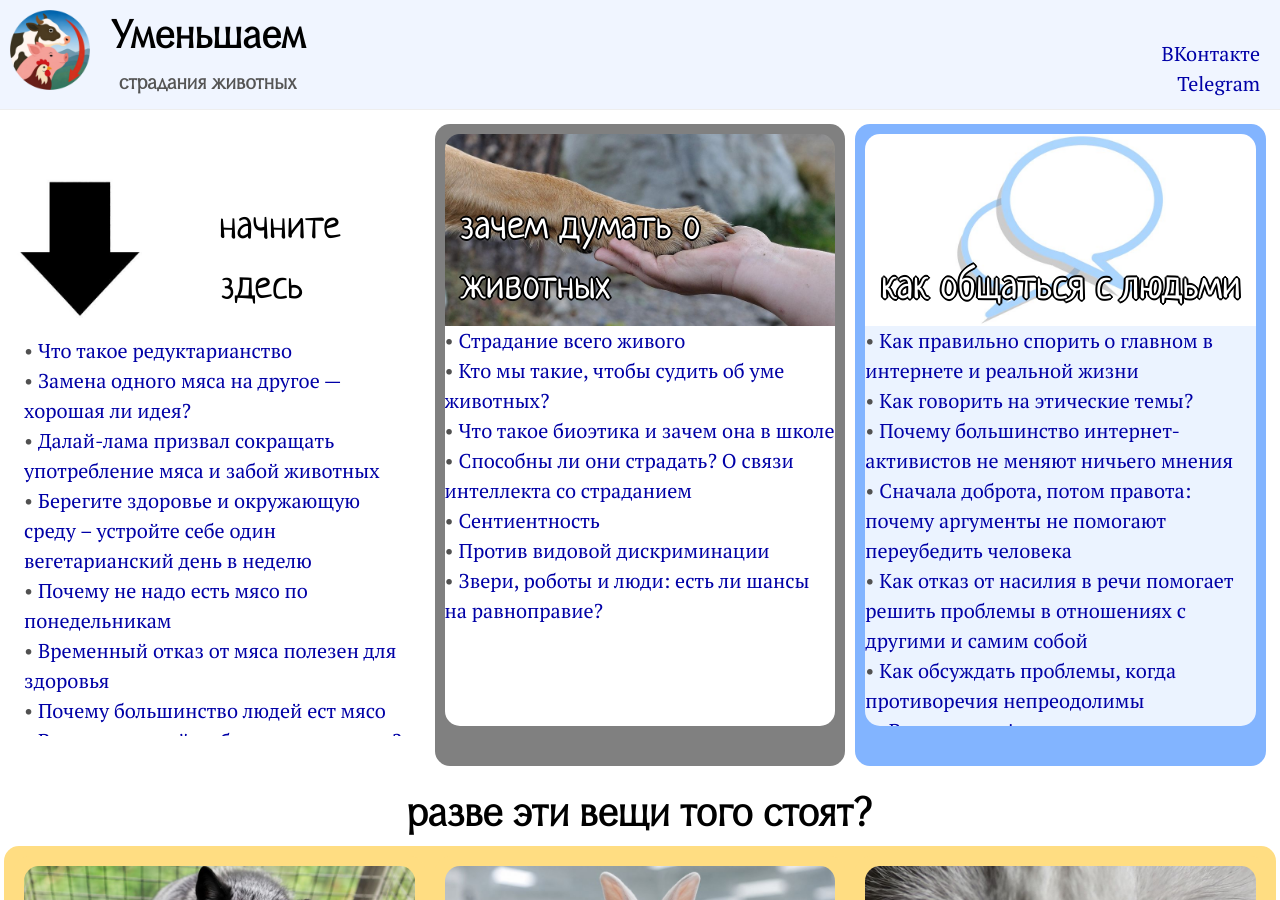
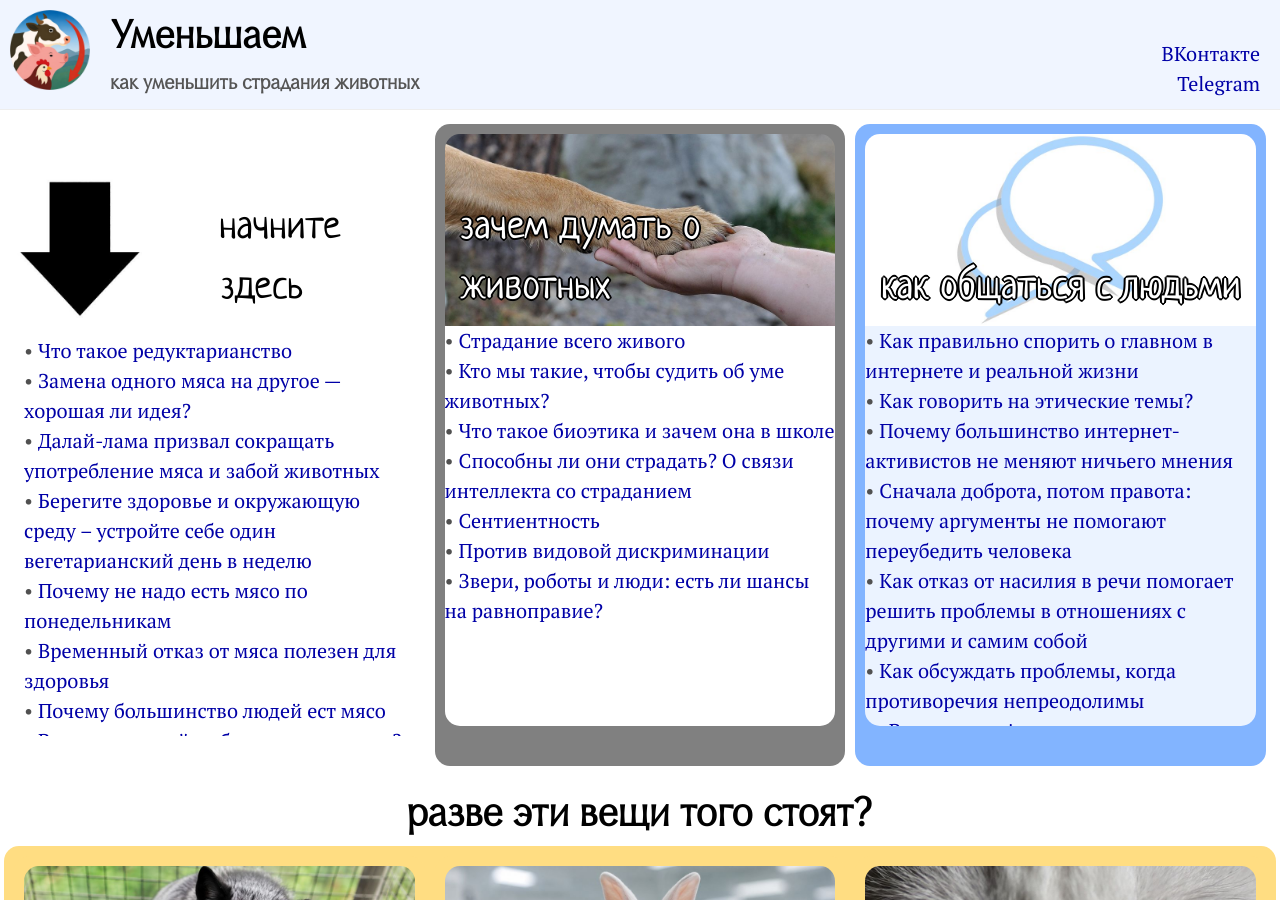
Before and after one commit to Umenshaem/umenshaem.github.io, a Jekyll site: the page built from index.md, in a window 1280 px wide and 900 px high. Built offline with Jekyll 4.4.1, drawn with Linux system fonts in a browser that asks for light colours.

Commit message:
Update logo.html

```diff
--- a/_includes/logo.html
+++ b/_includes/logo.html
@@ -1 +1 @@
-<div class="masthead-title"><a href="{{ '/index.html' | relative_url }}" style="text-decoration: none; color: black">Уменьшаем</a></div><div class="masthead-subtitle" style="color: #555">страдания животных</div>
+<div class="masthead-title"><a href="{{ '/index.html' | relative_url }}" style="text-decoration: none; color: black">Уменьшаем</a></div><div class="masthead-subtitle" style="color: #555">как уменьшить страдания животных</div>
```
